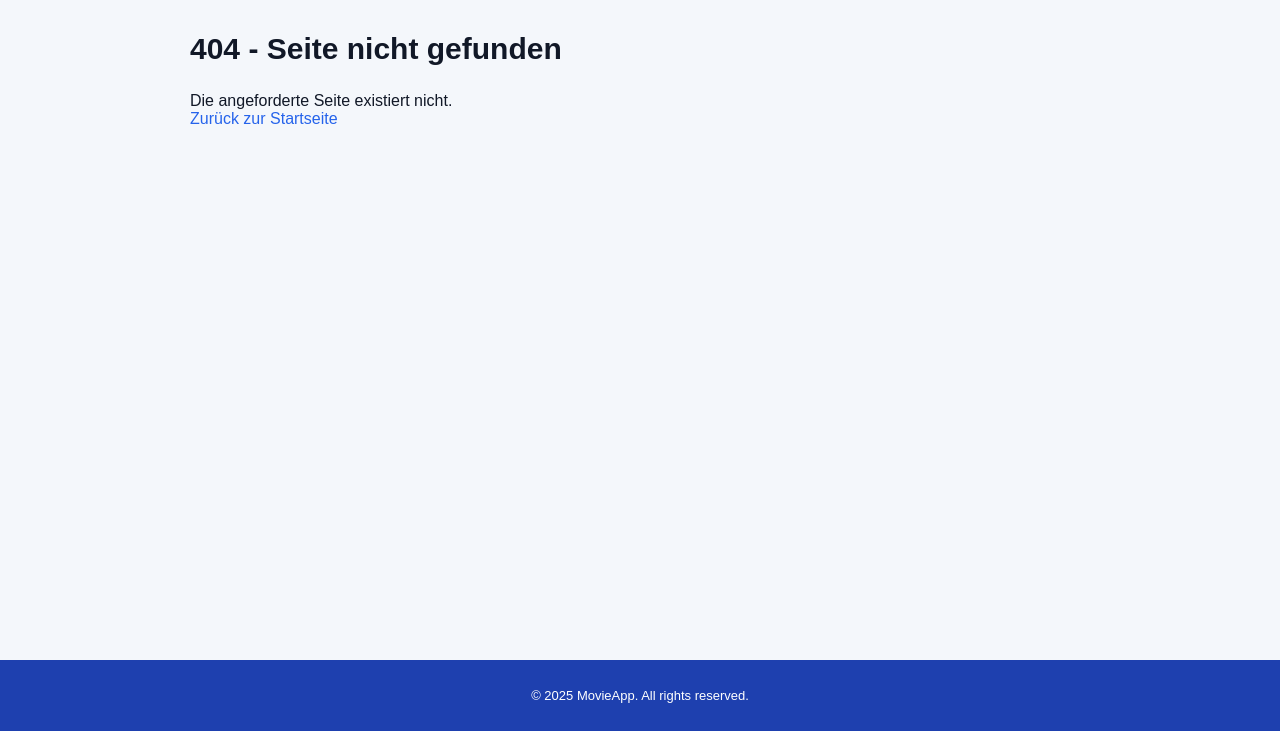
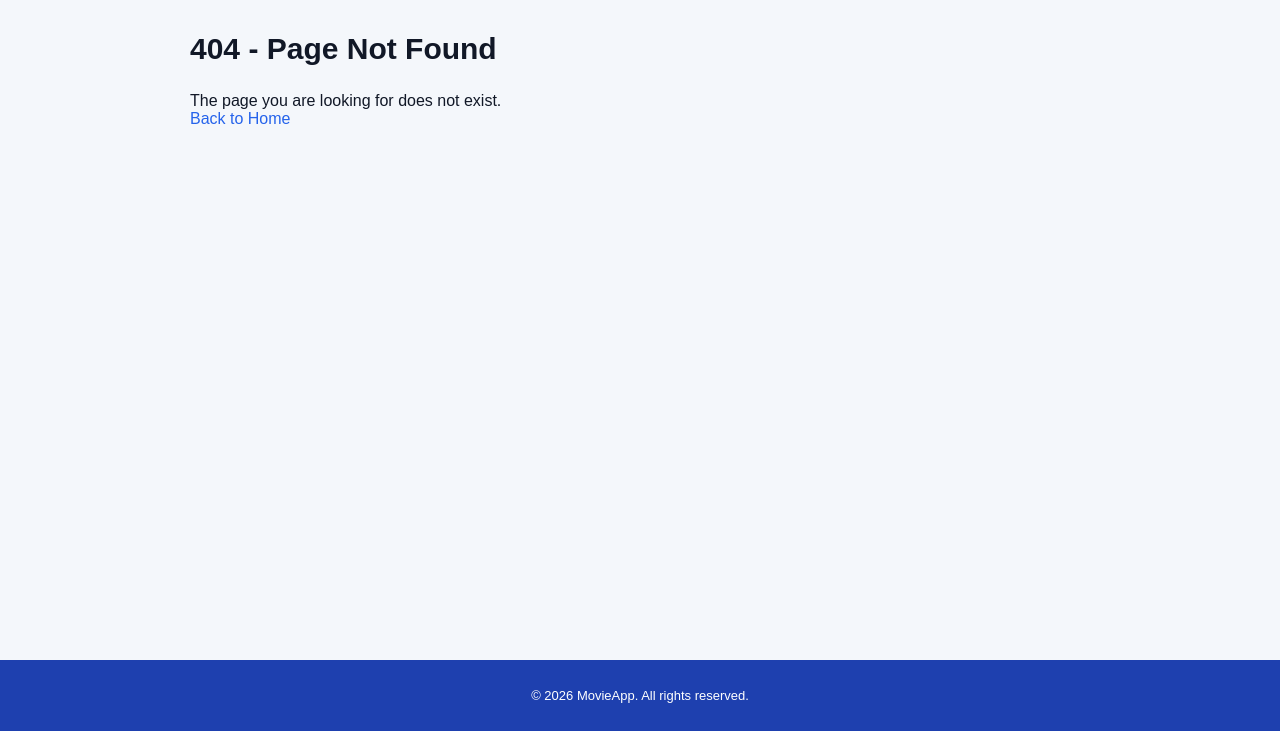
Before and after one commit to markus-niessen/Movie_projekt_flask_plus_sqlalchemy_new, a Flask app: template templates/404.html in a window 1280 px wide. Shown: the part 110-841 px from the top of the page. Run offline with Flask 3, Linux system fonts and the light colour scheme; the template is opened without the code that fills it, so the values that code supplies are empty.

Commit message:
Finalize MovieApp with OMDb integration and documentation

```diff
--- a/app.py
+++ b/app.py
@@ -1,20 +1,24 @@
-from flask import Flask, render_template, request, redirect, url_for
+"""Flask application for managing users and their favorite movies."""
+
 import os
+
 import requests
+from dotenv import load_dotenv
+from flask import Flask, redirect, render_template, request, url_for
 
-from dotenv import load_dotenv
-
-from models import db, Movie
 from data_manager import DataManager
+from models import Movie, db
 
 BASE_DIR = os.path.dirname(os.path.abspath(__file__))
 
 load_dotenv(os.path.join(BASE_DIR, ".env"))
 
 OMDB_API_KEY = os.getenv("OMDB_API_KEY")
+OMDB_API_URL = "https://www.omdbapi.com/"
 
 
 def fetch_movie_from_omdb(title, year=None):
+    """Fetch movie data from the OMDb API by title and optional year."""
     params = {
         "apikey": OMDB_API_KEY,
         "t": title
@@ -23,7 +27,12 @@ def fetch_movie_from_omdb(title, year=None):
     if year:
         params["y"] = year
 
-    response = requests.get("https://www.omdbapi.com/", params=params)
+    try:
+        response = requests.get(OMDB_API_URL, params=params, timeout=10)
+        response.raise_for_status()
+    except requests.RequestException:
+        return None
+
     data = response.json()
 
     if data.get("Response") == "False":
@@ -39,6 +48,7 @@ app.config["SQLALCHEMY_TRACK_MODIFICATIONS"] = False
 
 db.init_app(app)
 
+# Create database tables if they do not already exist.
 with app.app_context():
     db.create_all()
 
@@ -47,12 +57,14 @@ data_manager = DataManager()
 
 @app.route("/")
 def home():
+    """Display all users."""
     users = data_manager.get_users()
     return render_template("index.html", users=users)
 
 
 @app.route("/users", methods=["POST"])
 def add_user():
+    """Add a new user."""
     name = request.form.get("name")
 
     if name:
@@ -63,12 +75,14 @@ def add_user():
 
 @app.route("/users/<int:user_id>/delete", methods=["POST"])
 def delete_user(user_id):
+    """Delete a user by ID."""
     data_manager.delete_user(user_id)
     return redirect(url_for("home"))
 
 
 @app.route("/users/<int:user_id>/movies", methods=["GET", "POST"])
 def user_movies(user_id):
+    """Display and add movies for a specific user."""
     if request.method == "POST":
         name = request.form.get("name")
         year = request.form.get("year")
@@ -102,6 +116,7 @@ def user_movies(user_id):
 
 @app.route("/users/<int:user_id>/movies/<int:movie_id>/update", methods=["POST"])
 def update_movie(user_id, movie_id):
+    """Update the title of a movie."""
     new_name = request.form.get("name")
 
     if new_name:
@@ -112,12 +127,14 @@ def update_movie(user_id, movie_id):
 
 @app.route("/users/<int:user_id>/movies/<int:movie_id>/delete", methods=["POST"])
 def delete_movie(user_id, movie_id):
+    """Delete a movie by ID."""
     data_manager.delete_movie(movie_id)
     return redirect(url_for("user_movies", user_id=user_id))
 
 
 @app.errorhandler(404)
-def page_not_found(e):
+def page_not_found(error):
+    """Display a custom 404 error page."""
     return render_template("404.html"), 404
 
 
--- a/templates/404.html
+++ b/templates/404.html
@@ -2,10 +2,10 @@
 
 {% block content %}
 
-<h1>404 - Seite nicht gefunden</h1>
+<h1>404 - Page Not Found</h1>
 
-<p>Die angeforderte Seite existiert nicht.</p>
+<p>The page you are looking for does not exist.</p>
 
-<a href="{{ url_for('home') }}">Zurück zur Startseite</a>
+<a href="{{ url_for('home') }}">Back to Home</a>
 
 {% endblock %}
--- a/templates/base.html
+++ b/templates/base.html
@@ -19,7 +19,7 @@
 </main>
 
 <footer class="footer">
-    <p>© 2025 MovieApp. All rights reserved.</p>
+    <p>© 2026 MovieApp. All rights reserved.</p>
 </footer>
 
 </body>
--- a/templates/index.html
+++ b/templates/index.html
@@ -14,7 +14,9 @@
                 </a>
 
                 <form action="{{ url_for('delete_user', user_id=user.id) }}" method="post">
-            <button type="submit" class="btn delete-btn">
+                    <button type="submit"
+                            class="btn delete-btn"
+                            onclick="return confirm('Are you sure you want to delete this user?')">
                         Delete User
                     </button>
                 </form>
@@ -31,6 +33,7 @@
                     type="text"
                     name="name"
                     placeholder="User name"
+                    autocomplete="name"
                     required
             >
 
```
Also changed, not shown: data_manager.py (+13 -1 lines), models.py (+7 -1 lines), templates/movies.html (+18 -4 lines). Lines whose indentation alone changed are shown as unchanged.
